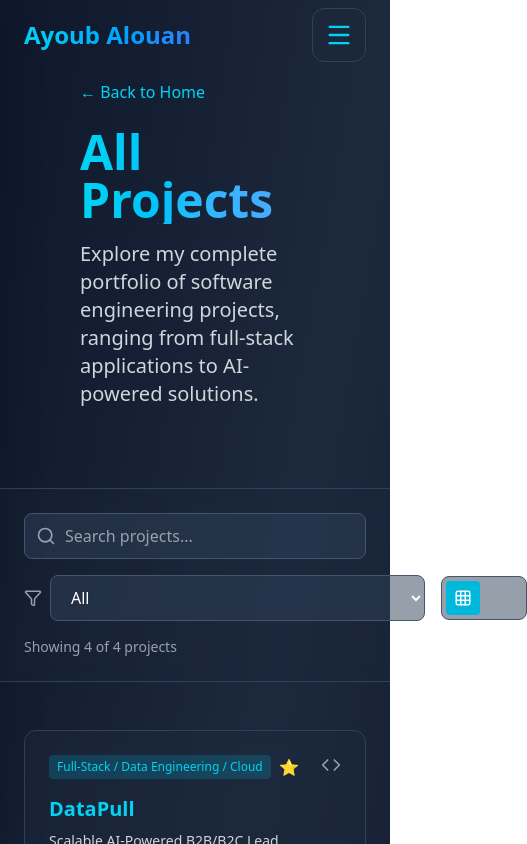
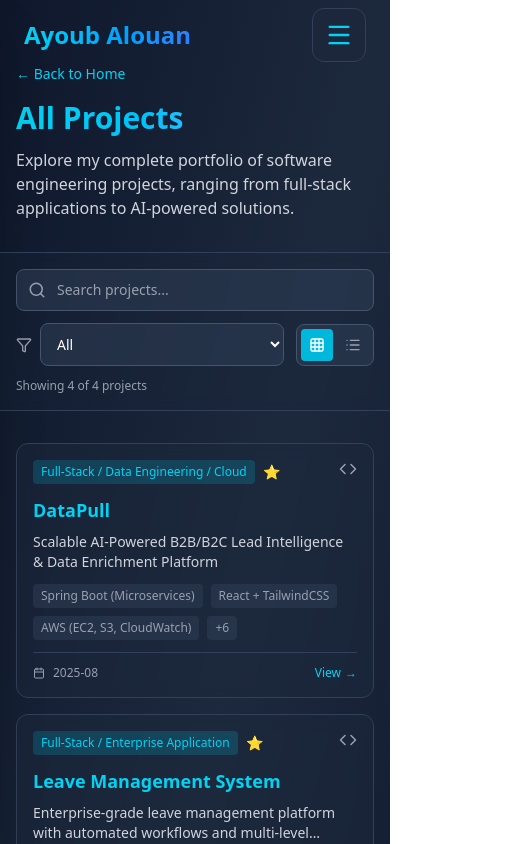
Before and after one commit to ALOUAN01/portfolio, a React (Vite) app: page /projects in a window 390 px wide. Shown: the top 844 px of the page, 527 px wide, since content can reach past the window. Built offline with nearby package versions, Linux system fonts and the light colour scheme.

Commit message:
cv commit

```diff
--- a/src/pages/project.jsx
+++ b/src/pages/project.jsx
@@ -42,54 +42,55 @@ export default function AllProjects() {
 
   return (
     <div className="min-h-screen bg-gradient-to-br from-slate-900 via-slate-800 to-slate-900 text-white">
-         <Navbar></Navbar>
-      {/* Header Section */}
-      <div className="border-b border-slate-700 px-14 py-12">
-        <div className="max-w-7xl mx-auto px-6 py-8">
+      <Navbar></Navbar>
+
+      {/* Header Section - Optimisé mobile */}
+      <div className="border-b border-slate-700 px-4 sm:px-6 lg:px-14 py-8 sm:py-12">
+        <div className="max-w-7xl mx-auto">
           <button
             onClick={() => navigate("/")}
-            className="text-cyan-400 hover:text-cyan-300 transition-colors mb-6 inline-flex items-center gap-2"
+            className="text-cyan-400 hover:text-cyan-300 transition-colors mb-4 sm:mb-6 inline-flex items-center gap-2 text-sm sm:text-base mt-8"
           >
             ← Back to Home
           </button>
 
-          <h1 className="text-5xl md:text-6xl font-bold mb-4 bg-gradient-to-r from-cyan-400 to-blue-400 bg-clip-text text-transparent">
+          <h1 className="text-3xl sm:text-4xl md:text-5xl lg:text-6xl font-bold mb-3 sm:mb-4 bg-gradient-to-r from-cyan-400 to-blue-400 bg-clip-text text-transparent">
             All Projects
           </h1>
-          <p className="text-xl text-gray-300 max-w-3xl">
+          <p className="text-base sm:text-lg lg:text-xl text-gray-300 max-w-3xl">
             Explore my complete portfolio of software engineering projects,
             ranging from full-stack applications to AI-powered solutions.
           </p>
         </div>
       </div>
 
-      {/* Filters Section */}
+      {/* Filters Section - Optimisé mobile */}
       <div className="border-b border-slate-700 bg-slate-800/30 sticky top-0 z-10 backdrop-blur-sm">
-        <div className="max-w-7xl mx-auto px-6 py-6">
-          <div className="flex flex-col md:flex-row gap-4 items-center justify-between">
+        <div className="max-w-7xl mx-auto px-4 sm:px-6 py-4 sm:py-6">
+          <div className="flex flex-col gap-3 sm:gap-4">
             {/* Search Bar */}
-            <div className="relative w-full md:w-96">
+            <div className="relative w-full">
               <Search
                 className="absolute left-3 top-1/2 -translate-y-1/2 text-gray-400"
-                size={20}
+                size={18}
               />
               <input
                 type="text"
                 placeholder="Search projects..."
                 value={searchTerm}
                 onChange={(e) => setSearchTerm(e.target.value)}
-                className="w-full pl-10 pr-4 py-2.5 bg-slate-700/50 border border-slate-600 rounded-lg text-white placeholder-gray-400 focus:outline-none focus:border-cyan-400 transition-colors"
+                className="w-full pl-10 pr-4 py-2.5 bg-slate-700/50 border border-slate-600 rounded-lg text-white placeholder-gray-400 focus:outline-none focus:border-cyan-400 transition-colors text-sm sm:text-base"
               />
             </div>
 
-            <div className="flex gap-4 items-center w-full md:w-auto">
+            <div className="flex gap-3 items-center">
               {/* Category Filter */}
-              <div className="flex items-center gap-2 flex-1 md:flex-initial">
-                <Filter size={18} className="text-gray-400" />
+              <div className="flex items-center gap-2 flex-1">
+                <Filter size={16} className="text-gray-400 flex-shrink-0" />
                 <select
                   value={selectedCategory}
                   onChange={(e) => setSelectedCategory(e.target.value)}
-                  className="px-4 py-2.5 bg-slate-700/50 border border-slate-600 rounded-lg text-white focus:outline-none focus:border-cyan-400 transition-colors cursor-pointer flex-1 md:flex-initial"
+                  className="w-full px-3 py-2.5 bg-slate-700/50 border border-slate-600 rounded-lg text-white focus:outline-none focus:border-cyan-400 transition-colors cursor-pointer text-sm sm:text-base"
                 >
                   {categories.map((cat) => (
                     <option key={cat} value={cat}>
@@ -100,7 +101,7 @@ export default function AllProjects() {
               </div>
 
               {/* View Mode Toggle */}
-              <div className="flex gap-2 bg-slate-700/50 p-1 rounded-lg border border-slate-600">
+              <div className="flex gap-1 bg-slate-700/50 p-1 rounded-lg border border-slate-600 flex-shrink-0">
                 <button
                   onClick={() => setViewMode("grid")}
                   className={`p-2 rounded transition-colors ${
@@ -108,8 +109,9 @@ export default function AllProjects() {
                       ? "bg-cyan-500 text-white"
                       : "text-gray-400 hover:text-white"
                   }`}
+                  aria-label="Grid view"
                 >
-                  <Grid3x3 size={18} />
+                  <Grid3x3 size={16} />
                 </button>
                 <button
                   onClick={() => setViewMode("list")}
@@ -118,62 +120,63 @@ export default function AllProjects() {
                       ? "bg-cyan-500 text-white"
                       : "text-gray-400 hover:text-white"
                   }`}
+                  aria-label="List view"
                 >
-                  <List size={18} />
+                  <List size={16} />
                 </button>
               </div>
             </div>
           </div>
 
           {/* Results Count */}
-          <div className="mt-4 text-sm text-gray-400">
+          <div className="mt-3 sm:mt-4 text-xs sm:text-sm text-gray-400">
             Showing {filteredProjects.length} of {mockProjects.length} projects
           </div>
         </div>
       </div>
 
-      {/* Projects Grid/List */}
-      <div className="max-w-7xl mx-auto px-6 py-12">
+      {/* Projects Grid/List - Optimisé mobile */}
+      <div className="max-w-7xl mx-auto px-4 sm:px-6 py-8 sm:py-12">
         {filteredProjects.length === 0 ? (
-          <div className="text-center py-20">
-            <div className="text-6xl mb-4">🔍</div>
-            <h3 className="text-2xl font-bold mb-2">No projects found</h3>
-            <p className="text-gray-400">
+          <div className="text-center py-12 sm:py-20">
+            <div className="text-4xl sm:text-6xl mb-4">🔍</div>
+            <h3 className="text-xl sm:text-2xl font-bold mb-2">No projects found</h3>
+            <p className="text-gray-400 text-sm sm:text-base">
               Try adjusting your search or filter criteria
             </p>
           </div>
         ) : viewMode === "grid" ? (
-          // Grid View
-          <div className="grid md:grid-cols-2 lg:grid-cols-3 gap-8">
+          // Grid View - Responsive
+          <div className="grid grid-cols-1 sm:grid-cols-2 lg:grid-cols-3 gap-4 sm:gap-6 lg:gap-8">
             {filteredProjects.map((project) => (
               <div
                 key={project.id}
-                className="bg-slate-800/50 backdrop-blur-sm rounded-xl p-6 border border-slate-700 hover:border-cyan-400/50 transition-all hover:transform hover:scale-105 cursor-pointer group"
+                className="bg-slate-800/50 backdrop-blur-sm rounded-xl p-4 sm:p-6 border border-slate-700 hover:border-cyan-400/50 transition-all hover:transform hover:scale-105 cursor-pointer group"
                 onClick={() => navigate(`/project/${project.id}`)}
               >
                 {/* Header */}
-                <div className="flex items-start justify-between mb-4">
+                <div className="flex items-start justify-between mb-3 sm:mb-4">
                   <div className="flex items-center gap-2">
                     <span className="px-2 py-1 bg-cyan-500/20 text-cyan-400 rounded text-xs font-medium">
                       {project.category}
                     </span>
                     {project.featured && (
-                      <span className="text-yellow-400">⭐</span>
+                      <span className="text-yellow-400 text-sm">⭐</span>
                     )}
                   </div>
-                  <Code className="text-gray-400 group-hover:text-cyan-400 transition-colors" size={20} />
+                  <Code className="text-gray-400 group-hover:text-cyan-400 transition-colors flex-shrink-0" size={18} />
                 </div>
 
                 {/* Title & Description */}
-                <h3 className="text-xl font-semibold mb-2 text-cyan-400 group-hover:text-cyan-300 transition-colors">
+                <h3 className="text-lg sm:text-xl font-semibold mb-2 text-cyan-400 group-hover:text-cyan-300 transition-colors">
                   {project.name}
                 </h3>
-                <p className="text-gray-300 text-sm mb-4 line-clamp-2">
+                <p className="text-gray-300 text-sm mb-3 sm:mb-4 line-clamp-2">
                   {project.description}
                 </p>
 
                 {/* Tech Stack */}
-                <div className="flex flex-wrap gap-2 mb-4">
+                <div className="flex flex-wrap gap-2 mb-3 sm:mb-4">
                   {project.tech.slice(0, 3).map((tech) => (
                     <span
                       key={tech}
@@ -190,13 +193,13 @@ export default function AllProjects() {
                 </div>
 
                 {/* Footer */}
-                <div className="flex items-center justify-between pt-4 border-t border-slate-700">
+                <div className="flex items-center justify-between pt-3 sm:pt-4 border-t border-slate-700">
                   <div className="flex items-center gap-2 text-xs text-gray-400">
-                    <Calendar size={14} />
+                    <Calendar size={12} />
                     <span>{project.date}</span>
                   </div>
-                  <span className="text-cyan-400 text-sm group-hover:gap-2 flex items-center gap-1 transition-all">
-                    View Details
+                  <span className="text-cyan-400 text-xs sm:text-sm group-hover:gap-2 flex items-center gap-1 transition-all">
+                    View
                     <span className="group-hover:translate-x-1 transition-transform">
                       →
                     </span>
@@ -206,46 +209,46 @@ export default function AllProjects() {
             ))}
           </div>
         ) : (
-          // List View
-          <div className="space-y-6">
+          // List View - Responsive
+          <div className="space-y-4 sm:space-y-6">
             {filteredProjects.map((project) => (
               <div
                 key={project.id}
-                className="bg-slate-800/50 backdrop-blur-sm rounded-xl p-6 border border-slate-700 hover:border-cyan-400/50 transition-all cursor-pointer group"
+                className="bg-slate-800/50 backdrop-blur-sm rounded-xl p-4 sm:p-6 border border-slate-700 hover:border-cyan-400/50 transition-all cursor-pointer group"
                 onClick={() => navigate(`/project/${project.id}`)}
               >
-                <div className="flex flex-col md:flex-row gap-6">
-                  {/* Left Side - Main Info */}
+                <div className="flex flex-col gap-4 sm:gap-6">
+                  {/* Main Info */}
                   <div className="flex-1">
-                    <div className="flex items-center gap-3 mb-3">
-                      <span className="px-3 py-1 bg-cyan-500/20 text-cyan-400 rounded text-sm font-medium">
+                    <div className="flex flex-wrap items-center gap-2 sm:gap-3 mb-3">
+                      <span className="px-2 sm:px-3 py-1 bg-cyan-500/20 text-cyan-400 rounded text-xs sm:text-sm font-medium">
                         {project.category}
                       </span>
                       {project.featured && (
-                        <span className="px-3 py-1 bg-yellow-500/20 text-yellow-400 rounded text-sm font-medium">
+                        <span className="px-2 sm:px-3 py-1 bg-yellow-500/20 text-yellow-400 rounded text-xs sm:text-sm font-medium">
                           ⭐ Featured
                         </span>
                       )}
-                      <div className="flex items-center gap-2 text-sm text-gray-400 ml-auto">
-                        <Calendar size={16} />
+                      <div className="flex items-center gap-2 text-xs sm:text-sm text-gray-400 ml-auto">
+                        <Calendar size={14} />
                         <span>{project.date}</span>
                       </div>
                     </div>
 
-                    <h3 className="text-2xl font-semibold mb-2 text-cyan-400 group-hover:text-cyan-300 transition-colors">
+                    <h3 className="text-xl sm:text-2xl font-semibold mb-2 text-cyan-400 group-hover:text-cyan-300 transition-colors">
                       {project.name}
                     </h3>
 
-                    <p className="text-gray-300 mb-4">{project.description}</p>
+                    <p className="text-gray-300 text-sm sm:text-base mb-3 sm:mb-4">{project.description}</p>
 
                     {/* Highlights */}
-                    <ul className="space-y-2 mb-4">
+                    <ul className="space-y-2 mb-3 sm:mb-4">
                       {project.highlights.slice(0, 3).map((highlight, i) => (
                         <li
                           key={i}
-                          className="flex items-start gap-2 text-sm text-gray-400"
+                          className="flex items-start gap-2 text-xs sm:text-sm text-gray-400"
                         >
-                          <span className="text-cyan-400 mt-1">→</span>
+                          <span className="text-cyan-400 mt-1 flex-shrink-0">→</span>
                           <span>{highlight}</span>
                         </li>
                       ))}
@@ -256,7 +259,7 @@ export default function AllProjects() {
                       {project.tech.map((tech) => (
                         <span
                           key={tech}
-                          className="px-3 py-1 bg-slate-700/50 rounded-full text-sm text-gray-400"
+                          className="px-2 sm:px-3 py-1 bg-slate-700/50 rounded-full text-xs sm:text-sm text-gray-400"
                         >
                           {tech}
                         </span>
@@ -264,13 +267,25 @@ export default function AllProjects() {
                     </div>
                   </div>
 
-                  {/* Right Side - Actions */}
-                  <div className="flex md:flex-col gap-3 items-center justify-center md:justify-start">
-                    <button className="p-3 bg-cyan-500 hover:bg-cyan-600 rounded-lg transition-colors">
-                      <ExternalLink size={20} />
+                  {/* Actions - Horizontal sur mobile */}
+                  <div className="flex gap-3 justify-center sm:justify-start">
+                    <button
+                      className="p-2.5 sm:p-3 bg-cyan-500 hover:bg-cyan-600 rounded-lg transition-colors"
+                      onClick={(e) => {
+                        e.stopPropagation();
+                        // Action pour lien externe
+                      }}
+                    >
+                      <ExternalLink size={18} />
                     </button>
-                    <button className="p-3 bg-slate-700 hover:bg-slate-600 rounded-lg transition-colors">
-                      <Github size={20} />
+                    <button
+                      className="p-2.5 sm:p-3 bg-slate-700 hover:bg-slate-600 rounded-lg transition-colors"
+                      onClick={(e) => {
+                        e.stopPropagation();
+                        // Action pour GitHub
+                      }}
+                    >
+                      <Github size={18} />
                     </button>
                   </div>
                 </div>
@@ -281,8 +296,8 @@ export default function AllProjects() {
       </div>
 
       {/* Footer */}
-      <footer className="border-t border-slate-700 mt-20">
-        <div className="max-w-7xl mx-auto px-6 py-8 text-center text-gray-400">
+      <footer className="border-t border-slate-700 mt-12 sm:mt-20">
+        <div className="max-w-7xl mx-auto px-4 sm:px-6 py-6 sm:py-8 text-center text-gray-400 text-sm sm:text-base">
           <p>&copy; 2025 Ayoub Alouan. All rights reserved.</p>
         </div>
       </footer>
```
Also changed, not shown: src/pages/ProjectDetails.jsx (+3 -9 lines).
